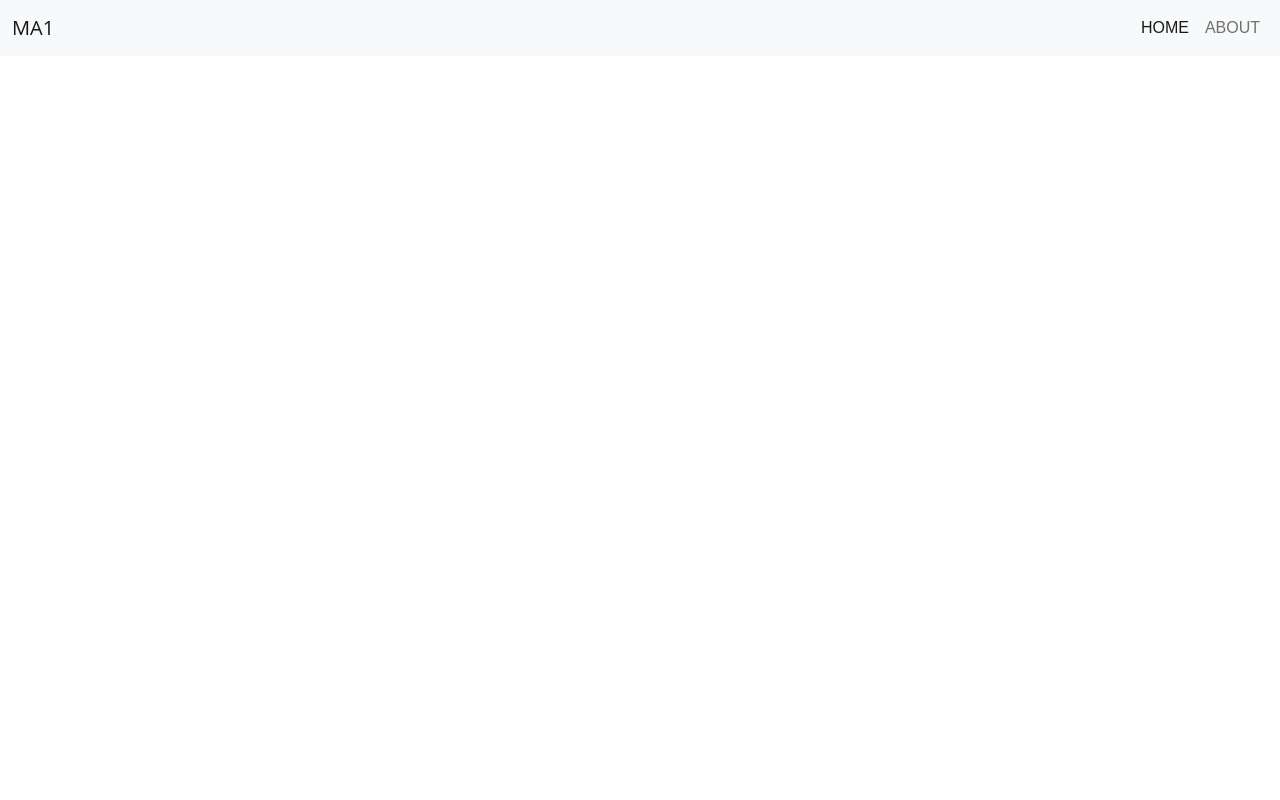
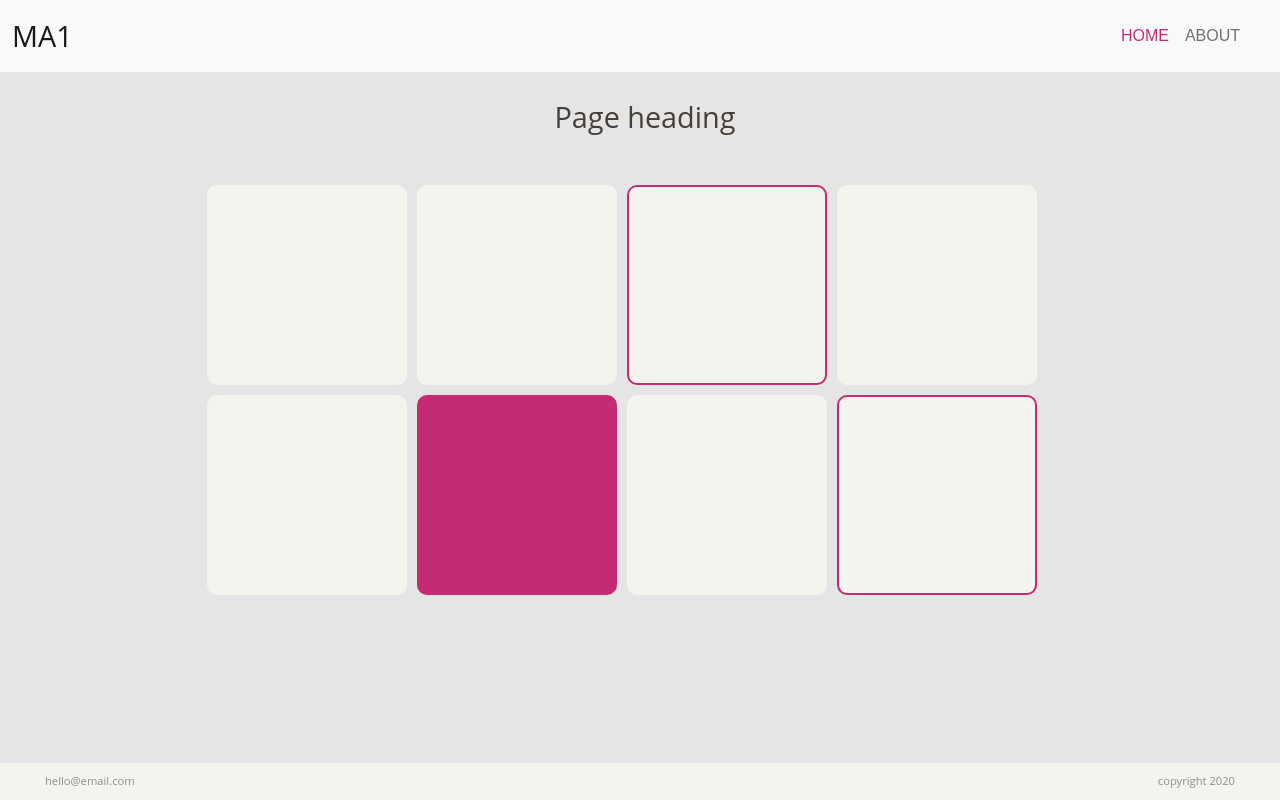
Before and after one commit to SiljeElisabeth/silje-elisabeth-thunes-css-frameworks-ma1, a plain HTML site: page index.html in a window 1280 px wide. Drawn offline with nearby package versions, Linux system fonts and the light colour scheme.

Commit message:
done with assignment

```diff
--- a/index.html
+++ b/index.html
@@ -14,9 +14,11 @@
     <link href="sass/style.css" rel="stylesheet" />
   </head>
   <header>
-    <nav class="navbar navbar-expand-md navbar-light bg-light">
+    <nav
+      class="navbar navbar-expand-md navbar-light bg-light hamburger__content"
+    >
       <div class="container-fluid">
-        <a class="navbar-brand" href="#">MA1</a>
+        <a class="navbar-brand nav__title" href="#">MA1</a>
         <button
           class="navbar-toggler"
           type="button"
@@ -29,12 +31,17 @@
           <span class="navbar-toggler-icon"></span>
         </button>
         <div class="collapse navbar-collapse" id="navbarSupportedContent">
-          <ul class="navbar-nav mr-auto">
-            <li class="nav-item">
-              <a class="nav-link active" aria-current="page" href="#">Home</a>
+          <ul class="navbar-nav mr-auto navbar">
+            <li class="nav-item nav__items">
+              <a
+                class="nav-link nav__link nav__link--active"
+                aria-current="page"
+                href="#"
+                >Home</a
+              >
             </li>
             <li class="nav-item">
-              <a class="nav-link" href="#">About</a>
+              <a class="nav-link nav__link" href="#">About</a>
             </li>
           </ul>
         </div>
@@ -42,10 +49,29 @@
     </nav>
   </header>
   <body>
-    <script
-      src="https://cdn.jsdelivr.net/npm/bootstrap@5.1.3/dist/js/bootstrap.bundle.min.js"
-      integrity="sha384-ka7Sk0Gln4gmtz2MlQnikT1wXgYsOg+OMhuP+IlRH9sENBO0LRn5q+8nbTov4+1p"
-      crossorigin="anonymous"
-    ></script>
+    <div class="wrapper">
+      <h1>Page heading</h1>
+      <div class="container">
+        <div class="row row-cols-4 squares">
+          <div class="col-1 squares__item"></div>
+          <div class="col-2 squares__item"></div>
+          <div class="col-3 squares__item squares__item--pink-border"></div>
+          <div class="col-4 squares__item"></div>
+          <div class="col-5 squares__item"></div>
+          <div class="col-6 squares__item squares__item--pink"></div>
+          <div class="col-7 squares__item"></div>
+          <div class="col-8 squares__item squares__item--pink-border"></div>
+        </div>
+      </div>
+      <script
+        src="https://cdn.jsdelivr.net/npm/bootstrap@5.1.3/dist/js/bootstrap.bundle.min.js"
+        integrity="sha384-ka7Sk0Gln4gmtz2MlQnikT1wXgYsOg+OMhuP+IlRH9sENBO0LRn5q+8nbTov4+1p"
+        crossorigin="anonymous"
+      ></script>
+    </div>
+    <footer>
+      <span>hello@email.com</span>
+      <span>copyright 2020</span>
+    </footer>
   </body>
 </html>
--- /dev/null
+++ b/sass/partials/_base.scss
@@ -0,0 +1,22 @@
+body{
+    background-color: $backgroundcolor;
+    display: flex;
+    flex-direction: column;
+    min-height: 100vh;
+
+}
+footer{
+    background-color: $accent;
+    display: flex;
+    justify-content: space-between;
+    font-size:.7em;
+    flex-shrink: 0;
+    margin-top:10em;
+    padding:10px 45px 10px 45px;
+    color:$linkcolor;
+}
+.wrapper{
+    flex: 1 0 auto;
+    margin: 0 auto;
+    max-width:900px;
+}
--- a/sass/partials/_custom.scss
+++ /dev/null
@@ -1,5 +0,0 @@
-
-$primarycolor:#C32C72;
-$accentcolor:#F4F3EE;
-$backgroundcolor:#E5E5E5;
-$linkcolor:#8D8D8D;
--- a/sass/partials/_nav.scss
+++ b/sass/partials/_nav.scss
@@ -1,10 +1,23 @@
+
 .navbar-collapse{
     justify-content: right;
 }
 
-.nav-link{
-    color:#8D8D8D;
-    &active{
-        color:$primarycolor;
+.navbar{
+    padding-right:10px !important;
+}
+.nav__link--active{
+        color:$primary !important;
+    }
+.hamburger__content{
+    position: absolute;
+    top:0;
+    left:0;
+    right:0;
+}
+@media (max-width:766px){
+    .navbar-collapse{
+        display: flex;
+        justify-content: left;
     }
 }
--- /dev/null
+++ b/sass/partials/_squares.scss
@@ -0,0 +1,32 @@
+
+.squares{
+    gap:10px;
+    width:100%;
+    margin:50px auto;
+    padding-left:5px;
+
+    &__item{
+    border: 2px solid transparent;
+    border-radius: 10px;
+    background-color: $accent;
+    color:$linkcolor;
+    height: 200px;
+    width:200px;
+
+        &--pink-border{
+            border-color:$primary;
+
+        }
+
+        &--pink{
+            background-color: $primary;
+            border:none;
+        }
+
+    }
+}
+@media (max-width: 438px){
+    .squares__item{
+    margin:0 auto;
+    }
+}
--- a/sass/partials/_typography.scss
+++ b/sass/partials/_typography.scss
@@ -1,8 +1,17 @@
-h1,
-.navbar-brand{
+body{
     font-family: "open sans", sans-serif;
 }
-.nav-link{
+.nav__title{
+    font-size: 1.8em;
+}
+.nav__link{
     font-family: "Archivo Narrow", sans-serif;
     text-transform: uppercase;
 }
+h1{
+    display: flex;
+    justify-content: center;
+    margin:100px 0 0 10px;
+    font-size: 1.8em;
+    color:$headingcolor;
+}
--- /dev/null
+++ b/sass/partials/_variables.scss
@@ -0,0 +1,5 @@
+$primary:#C32C72;
+$accent:#F4F3EE;
+$backgroundcolor:#E5E5E5;
+$linkcolor:#8D8D8D;
+$headingcolor:#463F3A;
--- a/sass/style.scss
+++ b/sass/style.scss
@@ -1,5 +1,5 @@
-@import "partials/custom";
+@import "partials/variables";
+@import "partials/base";
 @import "partials/nav";
 @import "partials/typography";
-
-@import "../scss/variables";
+@import "partials/squares";
```
Also changed, not shown: sass/style.css, 1 other file.
